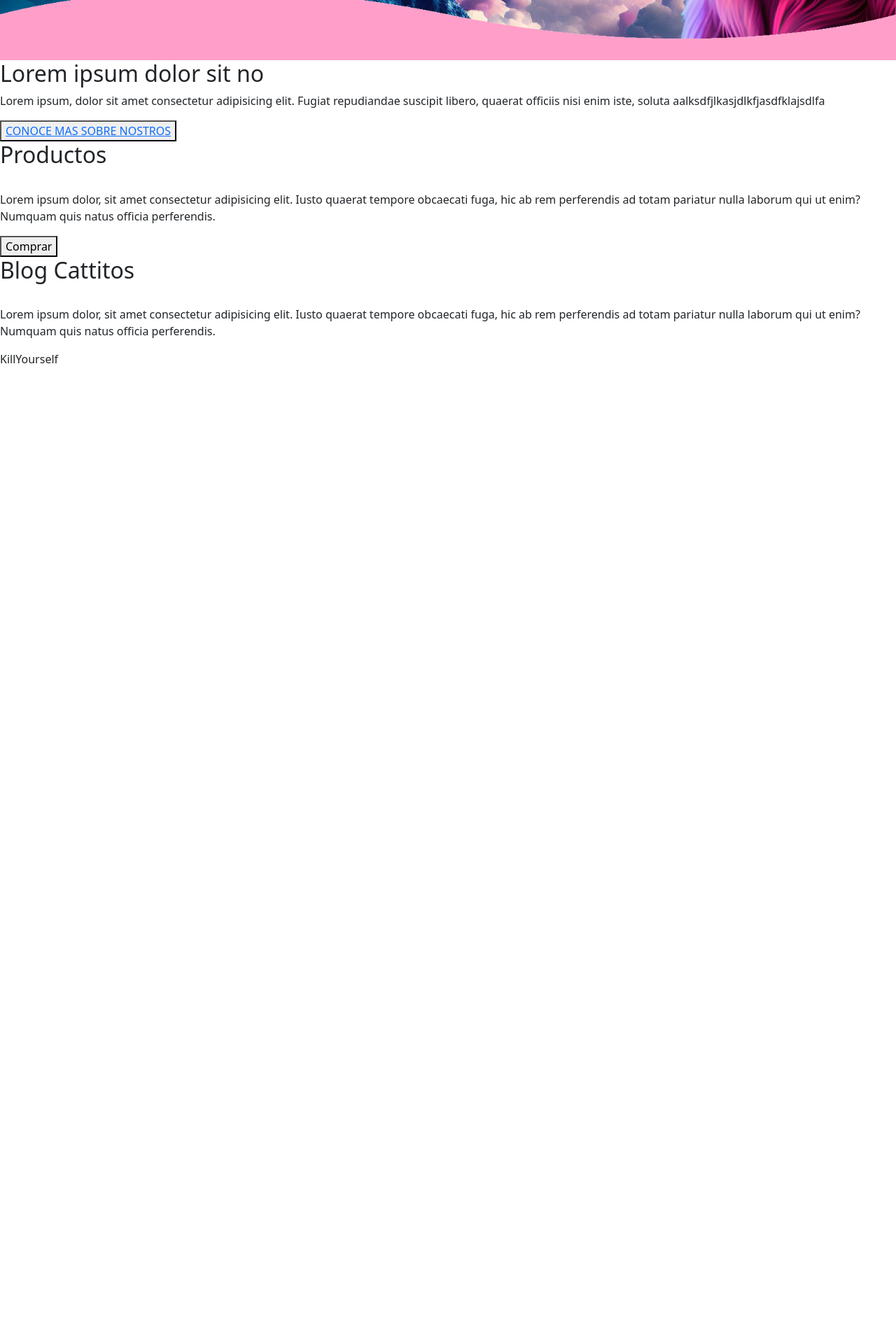
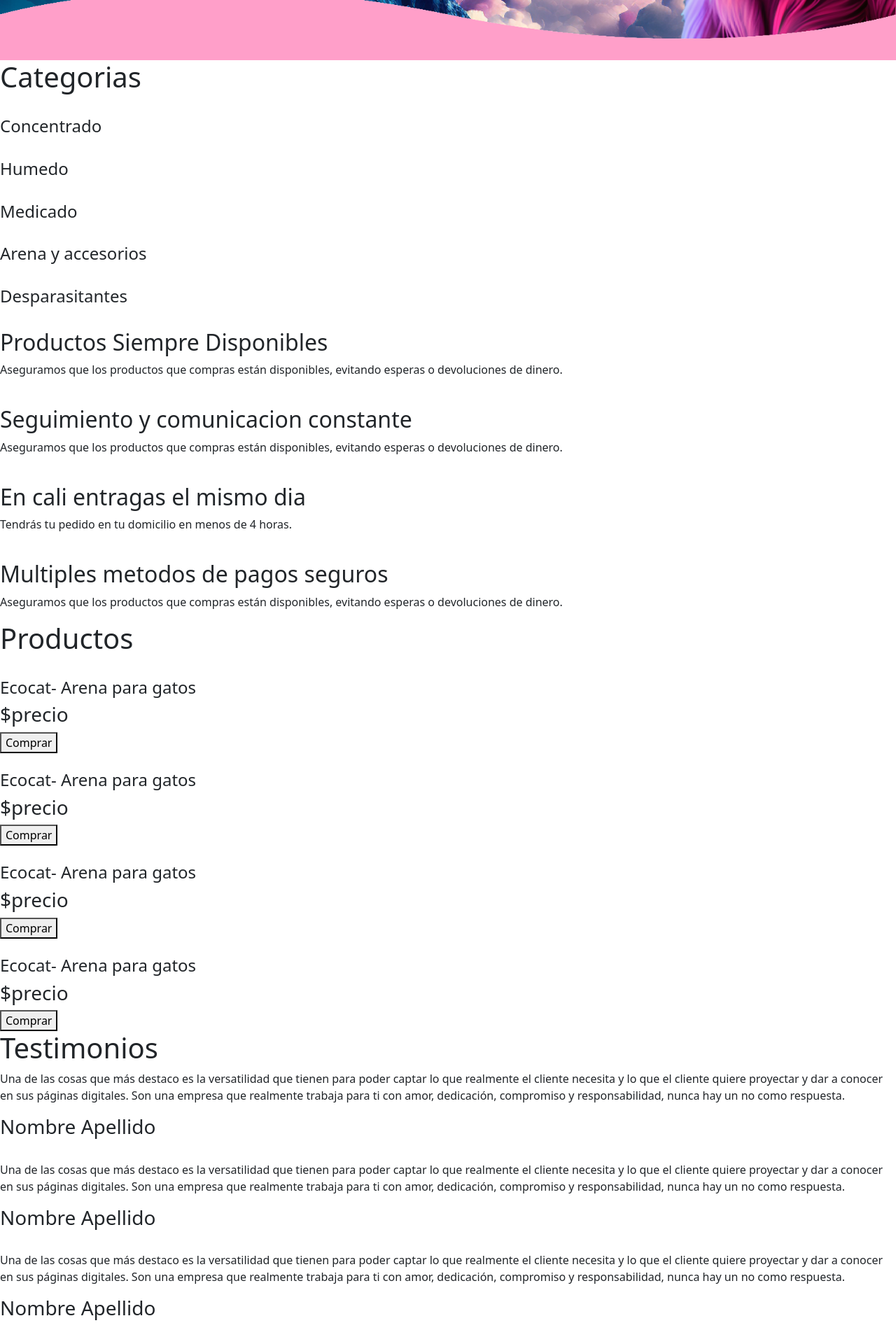
Before and after one commit to Zewuck/Tienda-animales, a React (Create React App) app: page / in a window 1280 px wide. Shown: the part 640-2560 px from the top of the page at 70% size. Before the commit the page ends 1241 px from the top, so only its background shows below. Built offline with nearby package versions, Linux system fonts and the light colour scheme.

Commit message:
reestructura del inicio

```diff
--- a/src/App.jsx
+++ b/src/App.jsx
@@ -1,6 +1,7 @@
 import { Route, Routes } from "react-router-dom";
 import { Inicio } from "./pages/Inicio";
 import AcercaDe from './pages/AcercaDe'
+import Contacto from './pages/Contacto'
 import Navbar from "./components/Navbar";
 import "bootstrap/dist/css/bootstrap.min.css"
 
@@ -14,6 +15,7 @@ const App = () => {
         <Routes>
           <Route path="/" element={<Inicio />}></Route>
           <Route path="/acerca" element={<AcercaDe />}></Route>
+          <Route path="/contacto" element={<Contacto />}></Route>
         </Routes>
       </div>
     </div>
--- a/src/components/Navbar.jsx
+++ b/src/components/Navbar.jsx
@@ -41,7 +41,7 @@ export default function Navbar() {
               </li>
               <li className="nav-item">
                 <Link className="nav-link " to={"/tienda"}>
-                  tienda
+                  Tienda
                 </Link>
               </li>
             </ul>
--- /dev/null
+++ b/src/pages/Contacto.jsx
@@ -0,0 +1,74 @@
+import React from "react";
+import { Formik, Form, Field, ErrorMessage } from "formik";
+
+
+export default function Contacto() {
+  return (
+    <>
+      <Formik
+        initialValues={{
+          nombre: "",
+          correo: "",
+          mensaje: "",
+        }}
+        validate={(valores) => {
+          const errores = {};
+          if (!valores.nombre) {
+            errores.nombre = "Porfavor ingrese un nombre";
+          } else if (!/^[a-zA-ZÀ-ÿ\s]{1,40}$/.test(valores.nombre)) {
+            errores.nombre = "El nombre solo puede contener letras y espacios ";
+          }
+
+          if (!valores.correo) {
+            errores.correo = "Porfavor ingrese un correo electronico";
+          } else if (!/^[a-zA-Z0-9_.+-]+@[a-zA-Z0-9-]+\.[a-zA-Z0-9-.]+$/.test(valores.correo)) {
+            errores.correo = "El correo solo puede contener letras, numeros, puntos, guiones y guion bajo ";
+          }
+
+          if (!valores.mensaje) {
+            errores.mensaje = "Porfavor ingrese un mensaje";
+          } else if (!/^[\s\S]{0,25}$/.test(valores.nombre)) {
+            errores.mensaje = "el mensaje solo puede tener maximo 25 caracteres ";
+           }
+          return errores;
+        }}
+        onSubmit={(valores, {resetForm}) => {
+          resetForm();
+          console.log(valores);
+        }}
+      >
+        {({errors,handleSubmit, isSubmitting }) => (
+          <Form onSubmit={handleSubmit}>
+            <div>
+              <label htmlFor="nombre">Nombre</label>
+              <Field
+                type="text"
+                name="nombre"
+                id="nombre"
+              />
+              <ErrorMessage name="nombre" component={()=>(<div>{errors.nombre}</div>)}/>
+            </div>
+            <div>
+              <label htmlFor="correo">Correo</label>
+              <Field
+                type="email"
+                name="correo"
+                id="correo"
+              />
+              <ErrorMessage name="correo" component={()=>(<div>{errors.correo}</div>)}/>
+            </div>
+            <div>
+              <label htmlFor="mensaje">Mensaje</label>
+              <Field name="mensaje" as="textarea" id="mensaje" rows="5" cols="30"></Field>
+              <ErrorMessage name="mensaje" component={()=>(<div>{errors.mensaje}</div>)}/>
+
+            </div>
+            <button type="submit" disabled={isSubmitting}>
+              {isSubmitting ? "Saving..." : "Save"}
+            </button>
+          </Form>
+        )}
+      </Formik>
+    </>
+  );
+}
--- a/src/pages/Inicio.jsx
+++ b/src/pages/Inicio.jsx
@@ -16,7 +16,12 @@ export function Inicio() {
             </p>
             <div className="buttonContainer">
               <button className="boton">
-                <Link to={"/tienda"} style={{textDecoration: "none", color: "#fff"}}>IR A LA TIENDA</Link>
+                <Link
+                  to={"/tienda"}
+                  style={{ textDecoration: "none", color: "#fff" }}
+                >
+                  IR A LA TIENDA
+                </Link>
               </button>
             </div>
           </div>
@@ -29,39 +34,121 @@ export function Inicio() {
         </div>
       </div>
       <div>
-        <h2>Lorem ipsum dolor sit no </h2>
-        <p>
-          Lorem ipsum, dolor sit amet consectetur adipisicing elit. Fugiat
-          repudiandae suscipit libero, quaerat officiis nisi enim iste, soluta
-          aalksdfjlkasjdlkfjasdfklajsdlfa
-        </p>
-        <button>
-          <Link to={"/acerca"}>CONOCE MAS SOBRE NOSTROS</Link>
-        </button>
+        <h1>Categorias </h1>
+        <div>
+          <img src="" alt="" />
+          <h4>Concentrado</h4>
+        </div>
+        <div>
+          <img src="" alt="" />
+          <h4>Humedo</h4>
+        </div>
+        <div>
+          <img src="" alt="" />
+          <h4>Medicado</h4>
+        </div>
+        <div>
+          <img src="" alt="" />
+          <h4>Arena y accesorios</h4>
+        </div>
+        <div>
+          <img src="" alt="" />
+          <h4>Desparasitantes</h4>
+        </div>
+
       </div>
       <div>
-        <h2>Productos</h2>
         <div>
           <img src="" alt="" />
+          <h2>Productos Siempre Disponibles</h2>
           <p>
-            Lorem ipsum dolor, sit amet consectetur adipisicing elit. Iusto
-            quaerat tempore obcaecati fuga, hic ab rem perferendis ad totam
-            pariatur nulla laborum qui ut enim? Numquam quis natus officia
-            perferendis.
+            Aseguramos que los productos que compras están disponibles, evitando
+            esperas o devoluciones de dinero.
           </p>
+        </div>
+        <div>
+          <img src="" alt="" />
+          <h2>Seguimiento y comunicacion constante</h2>
+          <p>
+            Aseguramos que los productos que compras están disponibles, evitando
+            esperas o devoluciones de dinero.
+          </p>
+        </div>
+        <div>
+          <img src="" alt="" />
+          <h2>En cali entragas el mismo dia</h2>
+          <p>Tendrás tu pedido en tu domicilio en menos de 4 horas.</p>
+        </div>
+        <div>
+          <img src="" alt="" />
+          <h2>Multiples metodos de pagos seguros</h2>
+          <p>
+            Aseguramos que los productos que compras están disponibles, evitando
+            esperas o devoluciones de dinero.
+          </p>
+        </div>
+      </div>
+      <div>
+        <h1>Productos</h1>
+        <div>
+          <img src="" alt="" />
+          <h4>Ecocat- Arena para gatos</h4>
+          <h3>$precio</h3>
+          <button>Comprar</button>
+        </div>
+        <div>
+          <img src="" alt="" />
+          <h4>Ecocat- Arena para gatos</h4>
+          <h3>$precio</h3>
+          <button>Comprar</button>
+        </div>
+        <div>
+          <img src="" alt="" />
+          <h4>Ecocat- Arena para gatos</h4>
+          <h3>$precio</h3>
+          <button>Comprar</button>
+        </div>
+        <div>
+          <img src="" alt="" />
+          <h4>Ecocat- Arena para gatos</h4>
+          <h3>$precio</h3>
           <button>Comprar</button>
         </div>
       </div>
       <div>
-        <h2>Blog Cattitos</h2>
+        <h1>Testimonios</h1>
         <div>
+          <p>
+            Una de las cosas que más destaco es la versatilidad que tienen para
+            poder captar lo que realmente el cliente necesita y lo que el
+            cliente quiere proyectar y dar a conocer en sus páginas digitales.
+            Son una empresa que realmente trabaja para ti con amor, dedicación,
+            compromiso y responsabilidad, nunca hay un no como respuesta.
+          </p>
+          <h3>Nombre Apellido</h3>
           <img src="" alt="" />
+        </div>
+        <div>
           <p>
-            Lorem ipsum dolor, sit amet consectetur adipisicing elit. Iusto
-            quaerat tempore obcaecati fuga, hic ab rem perferendis ad totam
-            pariatur nulla laborum qui ut enim? Numquam quis natus officia
-            perferendis.
+            Una de las cosas que más destaco es la versatilidad que tienen para
+            poder captar lo que realmente el cliente necesita y lo que el
+            cliente quiere proyectar y dar a conocer en sus páginas digitales.
+            Son una empresa que realmente trabaja para ti con amor, dedicación,
+            compromiso y responsabilidad, nunca hay un no como respuesta.
           </p>
+          <h3>Nombre Apellido</h3>
+          <img src="" alt="" />
+        </div>
+        <div>
+          <p>
+            Una de las cosas que más destaco es la versatilidad que tienen para
+            poder captar lo que realmente el cliente necesita y lo que el
+            cliente quiere proyectar y dar a conocer en sus páginas digitales.
+            Son una empresa que realmente trabaja para ti con amor, dedicación,
+            compromiso y responsabilidad, nunca hay un no como respuesta.
+          </p>
+          <h3>Nombre Apellido</h3>
+          <img src="" alt="" />
         </div>
       </div>
       <div className="next"> KillYourself</div>
```
